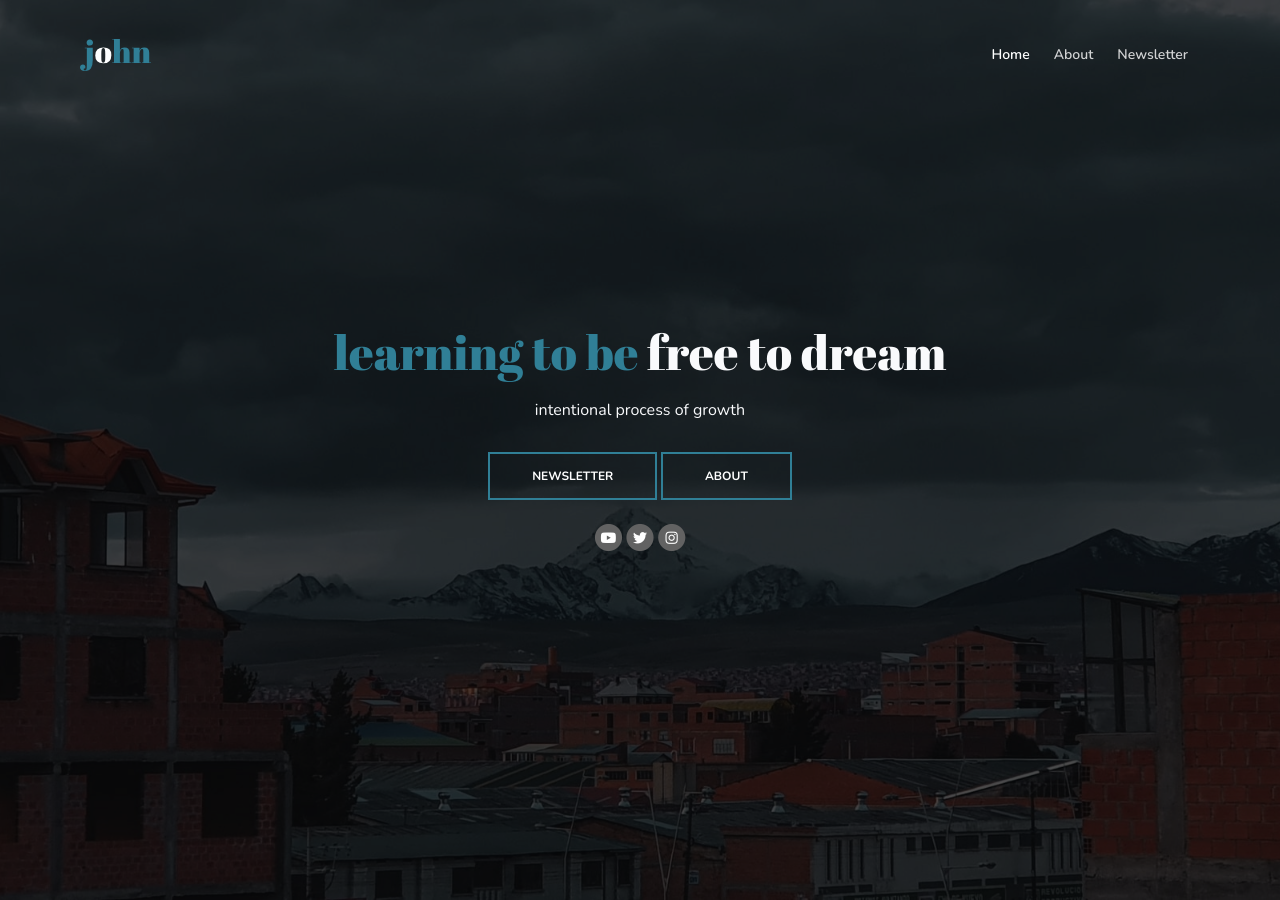
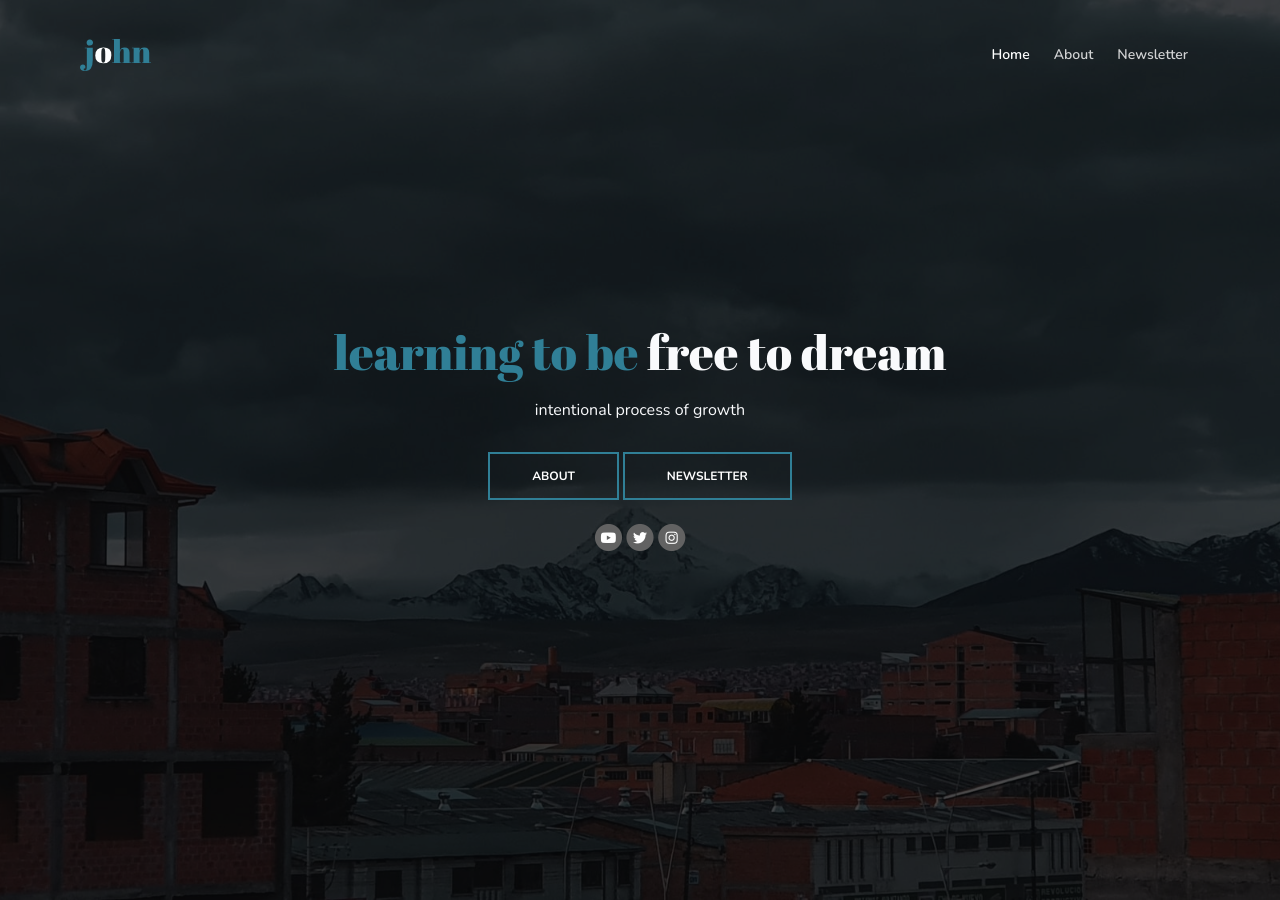
Before and after one commit to thethoughtfulmillennial/thethoughtfulmillennial.github.io, a Jekyll site: the page built from index2.html, in a window 1280 px wide and 900 px high. Built offline with Jekyll 4.4.1, drawn with Linux system fonts in a browser that asks for light colours.

Commit message:
Updating home.

```diff
--- a/index2.html
+++ b/index2.html
@@ -44,8 +44,8 @@ layout: default2
 				<div class="col-12 col-lg-10 col-xl-8 text-center">
 					<h1><span class="turquoise">learning to be</span> free to dream</h1>
 					<p class="p-large">intentional process of growth</p>
+					<a class="btn-outline-lg page-scroll" href="#">ABOUT</a>
 					<a class="btn-outline-lg page-scroll" href="#newsletter">NEWSLETTER</a>
-					<a class="btn-outline-lg page-scroll" href="#">ABOUT</a>
 				</div> <!-- end of col -->
 			</div> <!-- end of row -->
 			<div class="row justify-content-center my-4">
```
